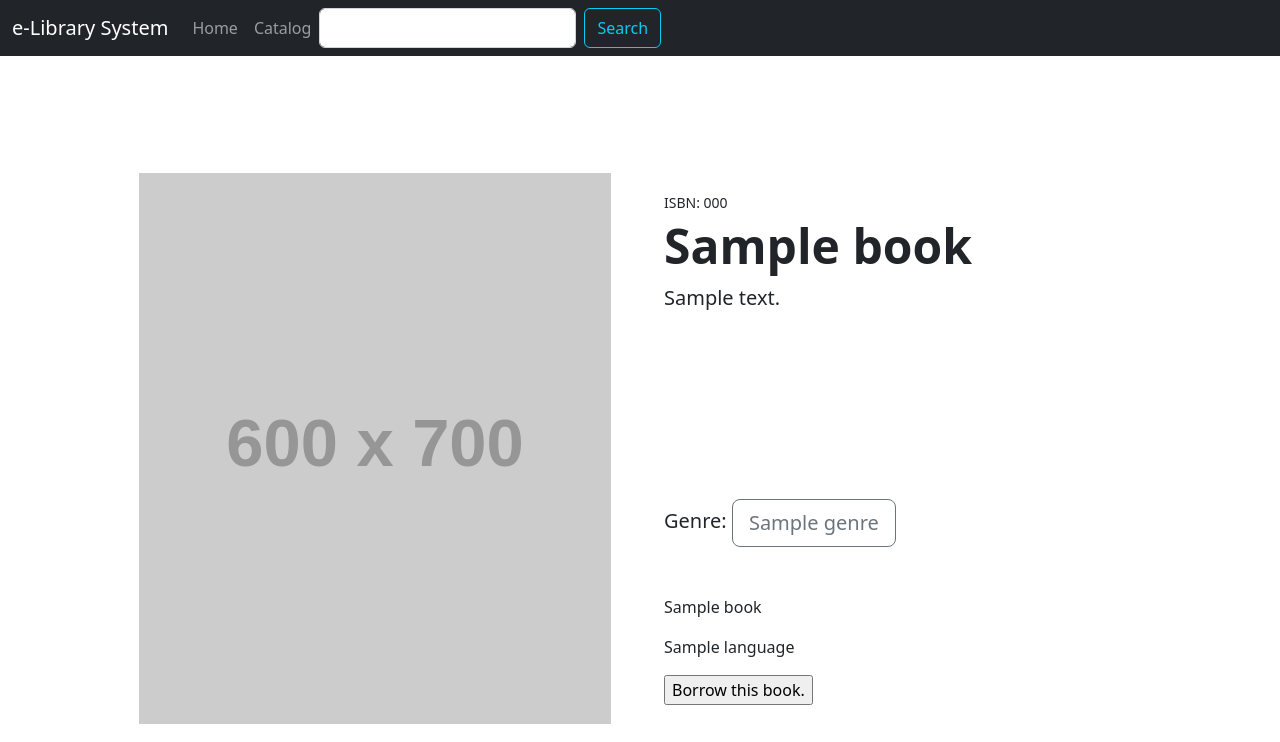
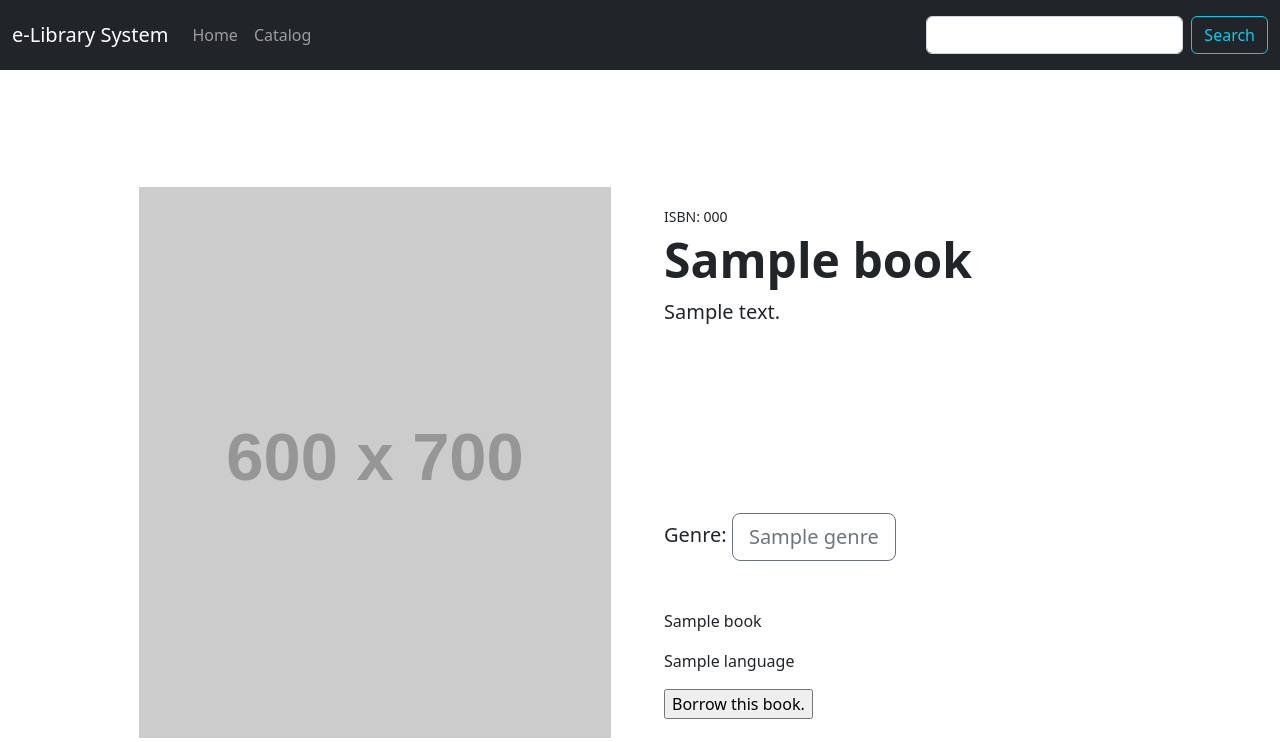
Before and after one commit to by-r/django-library-systems, a Django app: template catalog/templates/catalog/book_borrow.html in a window 1280 px wide. Shown: the top 742 px of the page. Run offline with Django 4.2, Linux system fonts and the light colour scheme; the template is opened without the code that fills it: most values are stand-ins (such as "Sample title", 1, 10 or a date in 2020); grey boxes labelled with a size stand in for pictures from a placeholder-image service; some libraries are stand-ins or nearby versions.

Commit message:
Code refactor

```diff
--- a/templates/base.html
+++ b/templates/base.html
@@ -33,21 +33,34 @@
                         <span class="navbar-toggler-icon"></span>
                     </button>
                     <div class="collapse navbar-collapse " id="navbarNavAltMarkup">
-                        <div class="navbar-nav">
+                        <ul class="navbar-nav me-auto mb-2 mb-lg-0">
+                            <li class="nav-item">
                                 <a class="nav-link" aria-current="page" href="{% url 'catalog:index' %}">Home</a>
+                            </li>
+                            <li class="nav-item">
+                                <a class="nav-link" href="{% url 'catalog:book_list' %}">Catalog</a>
+                            </li>
+                            <li class="nav-item">
                                 {% if user.is_authenticated %}
-                                <a class="nav-link "
+                                    <a class="nav-link active"
                                        href="{% url 'user:profile' username=user.username %}">Profile</a>
                                 {% endif %}
-                            <a class="nav-link" href="{% url 'catalog:book_list' %}">Catalog</a>
+                            </li>
+                            <li class="nav-item">
                                 {% if user.is_superuser %}
-                                <a class="nav-link " href="{% url 'admin:index' %}">Admin</a>
+                                    <a class="nav-link " href="{% url 'admin:index' %}">Admin Panel</a>
                                 {% endif %}
-                            <form class="d-flex" method="GET" action="{% url 'catalog:book_search' %}">
+                            </li>
+                        </ul>
+                        <span class="navbar-text">
+                            <form class="d-flex justify-content-end"
+                                  method="GET"
+                                  action="{% url 'catalog:book_search' %}">
                                 <input class="form-control me-2" type="search" name="search">
                                 <button class="btn btn btn-outline-info" type="submit">Search</button>
                             </form>
-                        </div>
+                        </span>
+                        <span class="navbar-text"></span>
                     </div>
                 </div>
             </nav>
```
Also changed, not shown: catalog/templates/catalog/book_list.html (+10 -2 lines), catalog/views.py (+7 -9 lines). Lines whose indentation alone changed are shown as unchanged.
